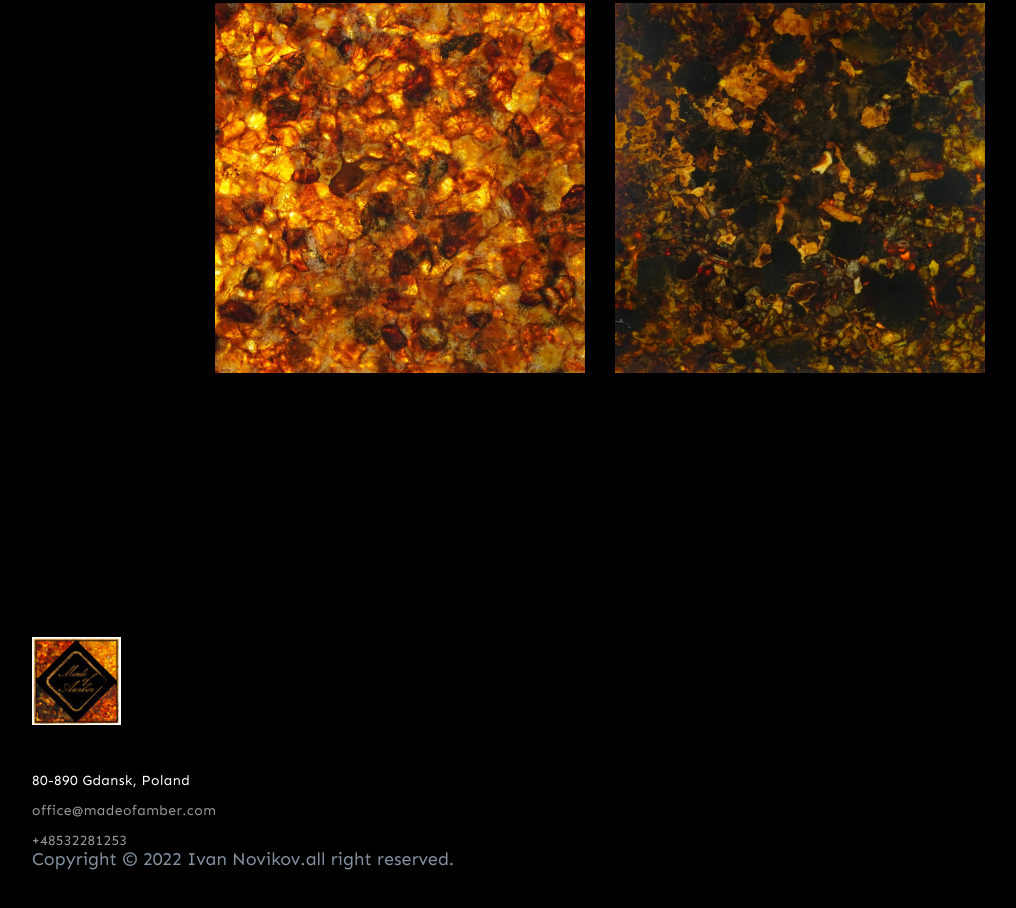
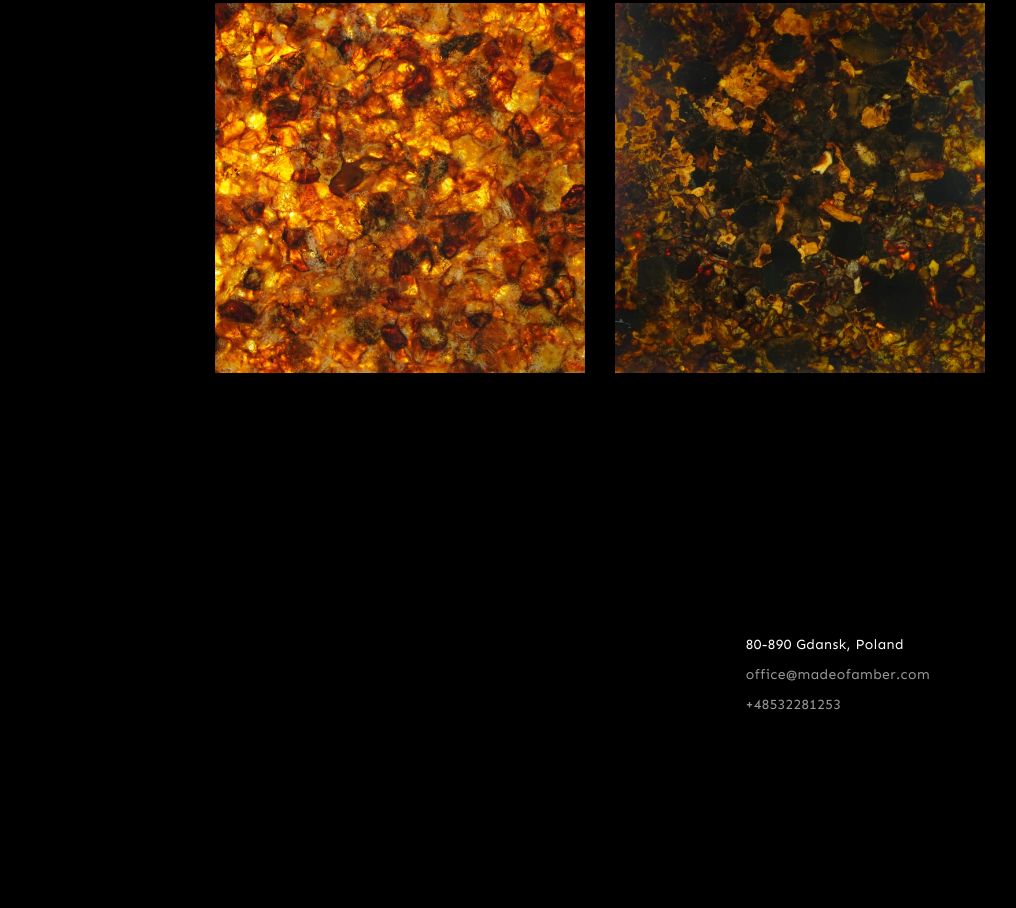
Before and after one commit to IvanBayern/amber-tiles, a plain HTML site: page index.html in a window 1280 px wide. Shown: the part 3281-4189 px from the top of the page, without its empty margins (40-1056 px from the left). After the commit the page ends 4114 px from the top, so only its background shows below. Drawn offline with nearby package versions, Linux system fonts and the light colour scheme; files whose address does not match are found by name.

Commit message:
add foot

```diff
--- a/index.html
+++ b/index.html
@@ -429,16 +429,16 @@ This color looks very beautiful, creates a special deep atmosphere, soothing, ab
 
     <footer>
       <div class="container">
-        <a href="" class="logo">
+        <div class="footer_container">
+           <a href="" class="logo">
           <picture class="">
             <source srcset="./images/88.jpg 1x, ./images/176.jpg 2x" media="(min-width: 1200px)" type="image/jpeg" />
             <source srcset="./images/88.jpg 1x, ./images/176.jpg 2x" media="(min-width: 768px) and (max-width: 1199px)"
               type="image/jpeg" />
-            <source srcset="./images/1.jpg 1x, ./images/40.jpg 2x" media="(max-width: 767px)" type="image/jpeg" />
-            <img class="" srcset="./images/hero-1199.jpeg 1x, ./images/hero-2398.jpeg 2x" alt="My black and white photo" />
+
           </picture>
-        </a>
-        <address class="footer__address">
+           </a>
+           <address class="footer__address">
           <ul class="address list">
             <li class="address__item"><a class="address__link link " href="https://goo.gl./maps/wizjQyX9kH2uUNJ5A"
                 target="_blank" rel="noreferrer noopener">80-890 Gdansk, Poland</a></li>
@@ -448,13 +448,13 @@ This color looks very beautiful, creates a special deep atmosphere, soothing, ab
                 +48532281253</a></li>
           </ul>
 
-        </address>
+           </address>
 
-
-        <p>
+        </div>
+        <!-- <p>
           Copyright &#169; 2022 <span class="copyright-accent">Ivan Novikov</span>.all right
           reserved.
-        </p>
+        </p> -->
       </div>
     </footer>
 
--- a/sass/components/_experiece.scss
+++ b/sass/components/_experiece.scss
@@ -83,3 +83,23 @@ address {
     margin-bottom: 9px;
   }
 }
+
+
+
+
+
+
+
+
+.footer_container {
+
+  display: flex;
+  justify-content: center;
+
+  @media screen and (min-width: 768px) {
+      display: flex;
+        justify-content: space-around;
+    }
+
+
+}
```
Also changed, not shown: css/main.css, css/main.min.css, 2 other files.
